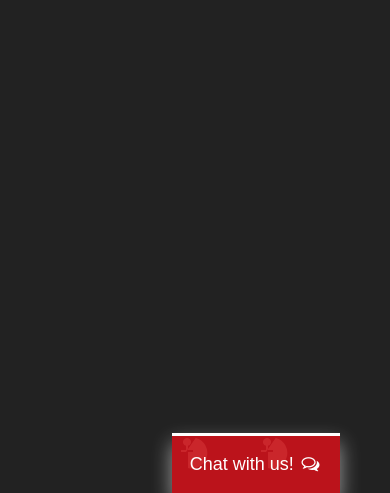
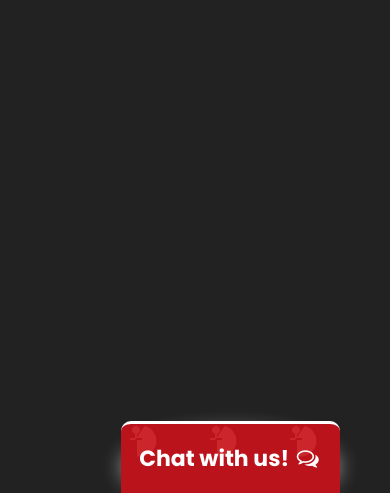
Before and after one commit to kaustavpaul1297/chatbot, a plain HTML site: page index.html in a window 390 px wide. Shown: the part 351-844 px from the top of the page. Drawn offline with nearby package versions, Linux system fonts and the light colour scheme; a web font is replaced by a local one.

Commit message:
made some more changes in font

```diff
--- a/static/css/chat.css
+++ b/static/css/chat.css
@@ -1,8 +1,12 @@
+/* Font */
+@import url("https://fonts.googleapis.com/css2?family=Corinthia&family=Inter:wght@400;500;600&family=Playfair+Display:ital,wght@0,400;0,600;0,700;1,900&family=Poppins:wght@400;500;700&display=swap");
+
 .chat-bar-collapsible {
   position: fixed;
   bottom: 0;
   right: 50px;
   box-shadow: 0 10px 20px 0 rgba(255, 255, 255, 0.562);
+  border-radius: 100%;
 }
 
 .collapsible {
@@ -13,12 +17,14 @@
   cursor: pointer;
   padding: 18px;
   width: 350px;
-  text-align: left;
+  text-align: center;
   outline: none;
-  font-size: 18px;
+  font-size: 22px;
   border-radius: 10px 10px 0px 0px;
   border: 3px solid white;
   border-bottom: none;
+  font-family: "Poppins", sans-serif;
+  font-weight: 700;
 }
 
 .content {
@@ -39,7 +45,7 @@
 }
 
 .outer-container {
-  min-height: 500px;
+  min-height: 300px;
   bottom: 0%;
   position: relative;
 }
@@ -104,7 +110,7 @@
 
 .userText {
   color: white;
-  font-family: Helvetica;
+  font-family: "Poppins", sans-serif;
   font-size: 16px;
   font-weight: normal;
   text-align: right;
@@ -125,7 +131,7 @@
 
 .botText {
   color: #000;
-  font-family: Helvetica;
+  font-family: "Poppins", sans-serif;
   font-weight: normal;
   font-size: 16px;
   text-align: left;
@@ -142,10 +148,12 @@
   margin-left: 10px;
   animation: floatup 0.5s forwards;
 }
-
+footer {
+  min-height: 100vh;
+}
 @keyframes floatup {
   from {
-    transform: translateY(14px);
+    transform: translateY(15px);
     opacity: 0;
   }
   to {
@@ -163,11 +171,23 @@
     position: fixed;
     bottom: 0;
     right: 50px;
+    border-radius: 100%;
   }
   .collapsible {
     width: 100%;
     border: 0px;
     border-top: 3px solid rgb(255, 255, 255);
-    border-radius: 0px;
+  }
+  .input-box {
+    font-size: 8px;
+  }
+  .chat-bar-icons {
+    font-size: 8px;
+  }
+  .botText {
+    font-size: 8px;
+  }
+  .userText {
+    font-size: 8px;
   }
 }
```
Also changed, not shown: index.html (+1 -0 lines).
